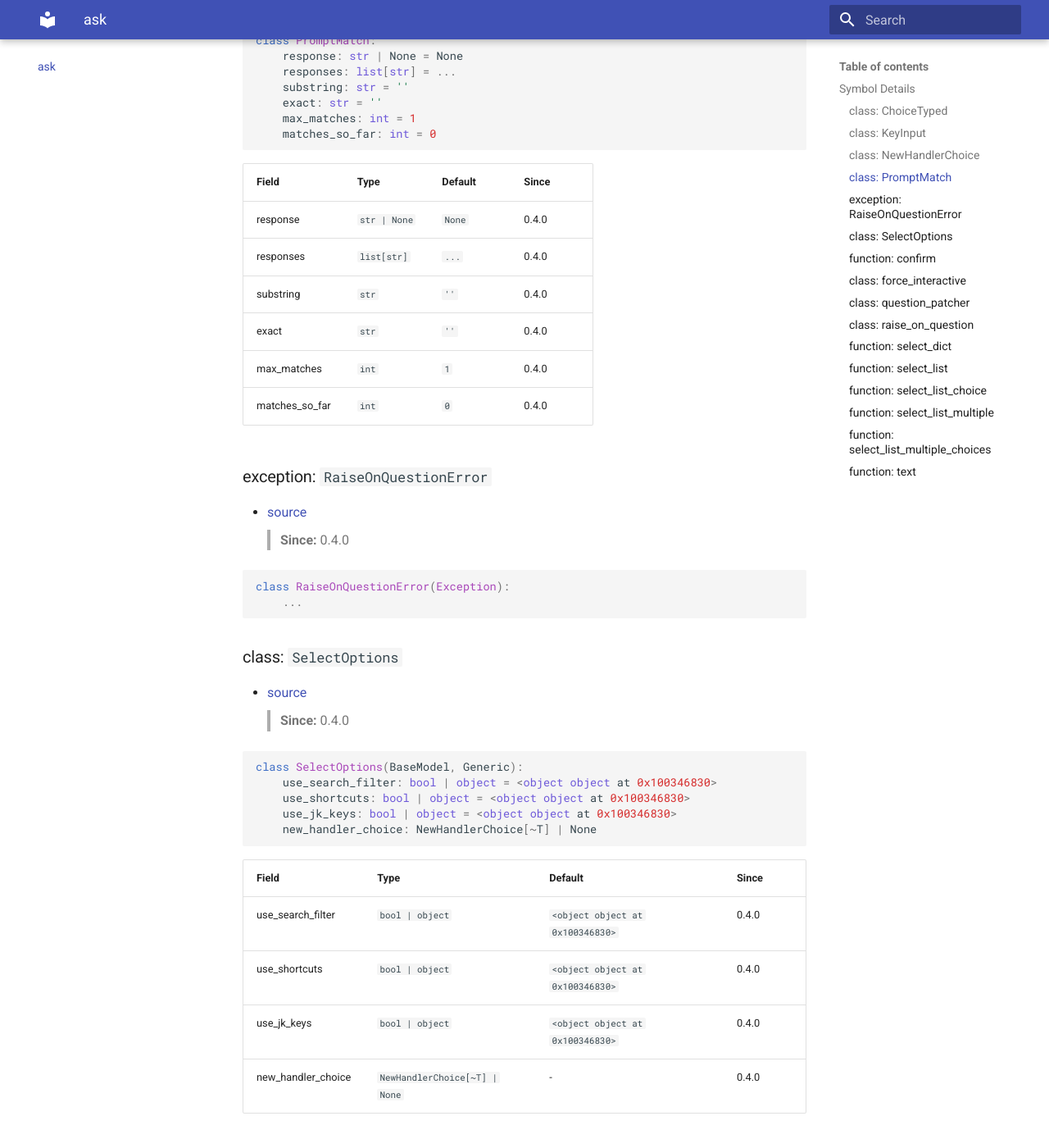
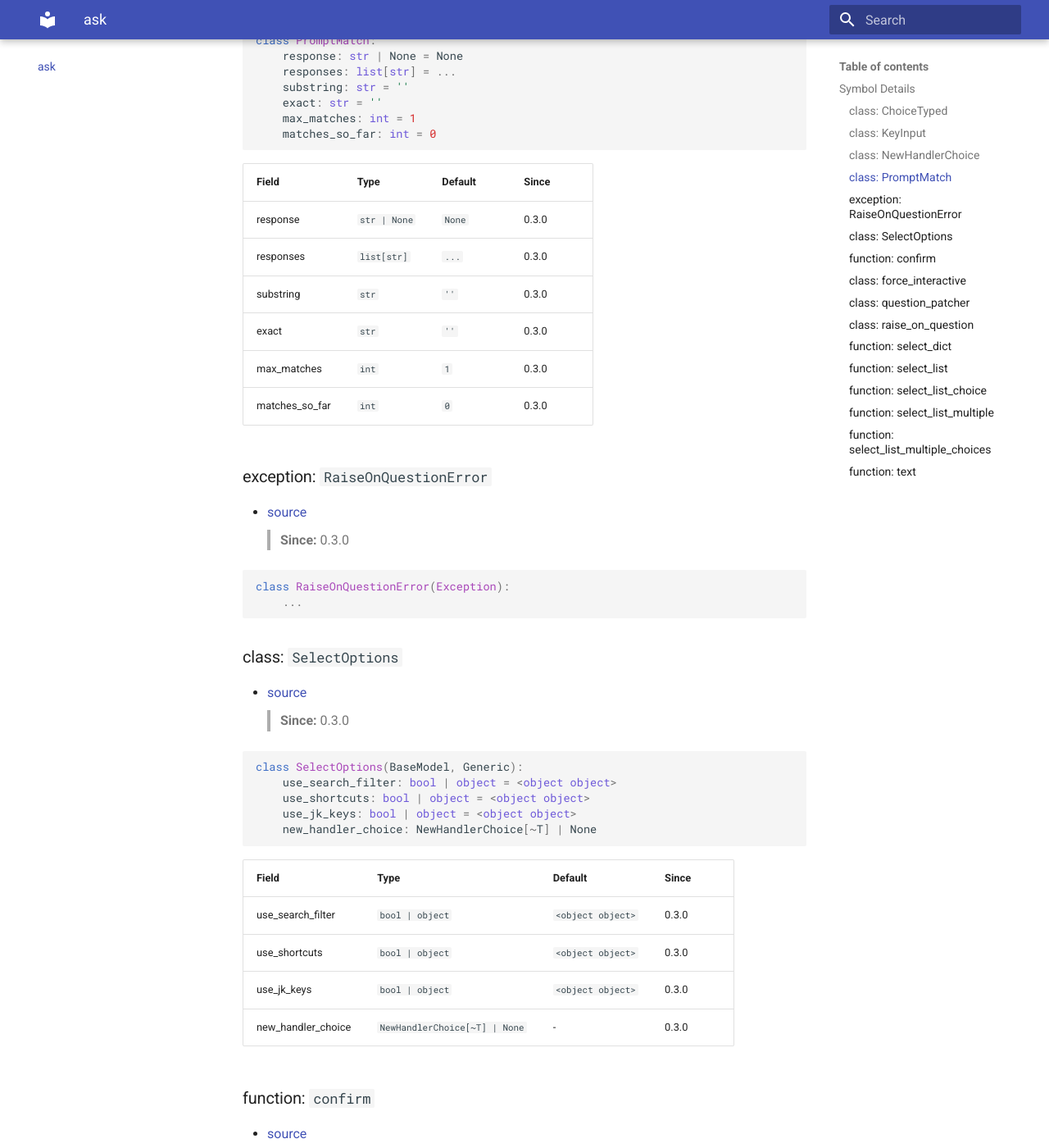
Before and after one commit to EspenAlbert/ask-shell, an MkDocs documentation site: the page built from docs/ask/index.md, in a window 1280 px wide and 1400 px high, scrolled down 2130 px. Shown: the whole window at 82% size. Built offline with MkDocs 1.6.1 and Material for MkDocs 9.7.7, drawn with Linux system fonts in a browser that asks for light colours; some of the changed text lies outside the part shown.

Commit message:
chore: regen

````diff
--- a/docs/ask/index.md
+++ b/docs/ask/index.md
@@ -30,8 +30,8 @@
 <a id="choicetyped_def"></a>
 
 ### class: `ChoiceTyped`
-- [source](../../ask_shell/_internal/interactive.py#L105)
-> **Since:** 0.4.0
+- [source](../../ask_shell/_internal/interactive.py#L106)
+> **Since:** 0.3.0
 
 ```python
 class ChoiceTyped(Generic):
@@ -43,17 +43,17 @@ class ChoiceTyped(Generic):
 
 | Field | Type | Default | Since |
 |---|---|---|---|
-| name | `str` | - | 0.4.0 |
-| value | `~T` | - | 0.4.0 |
-| description | `str | None` | `None` | 0.4.0 |
-| checked | `bool` | `False` | 0.4.0 |
+| name | `str` | - | 0.3.0 |
+| value | `~T` | - | 0.3.0 |
+| description | `str | None` | `None` | 0.3.0 |
+| checked | `bool` | `False` | 0.3.0 |
 <!-- === OK_EDIT: pkg-ext choicetyped_def === -->
 <!-- === DO_NOT_EDIT: pkg-ext keyinput_def === -->
 <a id="keyinput_def"></a>
 
 ### class: `KeyInput`
-- [source](../../ask_shell/_internal/interactive.py#L315)
-> **Since:** 0.4.0
+- [source](../../ask_shell/_internal/interactive.py#L316)
+> **Since:** 0.3.0
 
 ```python
 class KeyInput:
@@ -64,8 +64,8 @@ class KeyInput:
 <a id="newhandlerchoice_def"></a>
 
 ### class: `NewHandlerChoice`
-- [source](../../ask_shell/_internal/interactive.py#L99)
-> **Since:** 0.4.0
+- [source](../../ask_shell/_internal/interactive.py#L100)
+> **Since:** 0.3.0
 
 ```python
 class NewHandlerChoice(Generic):
@@ -75,15 +75,15 @@ class NewHandlerChoice(Generic):
 
 | Field | Type | Default | Since |
 |---|---|---|---|
-| constructor | `Callable[[<class 'str'>], ~T]` | - | 0.4.0 |
-| new_prompt | `str` | - | 0.4.0 |
+| constructor | `Callable[[<class 'str'>], ~T]` | - | 0.3.0 |
+| new_prompt | `str` | - | 0.3.0 |
 <!-- === OK_EDIT: pkg-ext newhandlerchoice_def === -->
 <!-- === DO_NOT_EDIT: pkg-ext promptmatch_def === -->
 <a id="promptmatch_def"></a>
 
 ### class: `PromptMatch`
-- [source](../../ask_shell/_internal/interactive.py#L337)
-> **Since:** 0.4.0
+- [source](../../ask_shell/_internal/interactive.py#L338)
+> **Since:** 0.3.0
 
 ```python
 class PromptMatch:
@@ -97,19 +97,19 @@ class PromptMatch:
 
 | Field | Type | Default | Since |
 |---|---|---|---|
-| response | `str | None` | `None` | 0.4.0 |
-| responses | `list[str]` | `...` | 0.4.0 |
-| substring | `str` | `''` | 0.4.0 |
-| exact | `str` | `''` | 0.4.0 |
-| max_matches | `int` | `1` | 0.4.0 |
-| matches_so_far | `int` | `0` | 0.4.0 |
+| response | `str | None` | `None` | 0.3.0 |
+| responses | `list[str]` | `...` | 0.3.0 |
+| substring | `str` | `''` | 0.3.0 |
+| exact | `str` | `''` | 0.3.0 |
+| max_matches | `int` | `1` | 0.3.0 |
+| matches_so_far | `int` | `0` | 0.3.0 |
 <!-- === OK_EDIT: pkg-ext promptmatch_def === -->
 <!-- === DO_NOT_EDIT: pkg-ext raiseonquestionerror_def === -->
 <a id="raiseonquestionerror_def"></a>
 
 ### exception: `RaiseOnQuestionError`
-- [source](../../ask_shell/_internal/interactive.py#L503)
-> **Since:** 0.4.0
+- [source](../../ask_shell/_internal/interactive.py#L504)
+> **Since:** 0.3.0
 
 ```python
 class RaiseOnQuestionError(Exception):
@@ -120,30 +120,30 @@ class RaiseOnQuestionError(Exception):
 <a id="selectoptions_def"></a>
 
 ### class: `SelectOptions`
-- [source](../../ask_shell/_internal/interactive.py#L139)
-> **Since:** 0.4.0
+- [source](../../ask_shell/_internal/interactive.py#L140)
+> **Since:** 0.3.0
 
 ```python
 class SelectOptions(BaseModel, Generic):
-    use_search_filter: bool | object = <object object at 0x100346830>
-    use_shortcuts: bool | object = <object object at 0x100346830>
-    use_jk_keys: bool | object = <object object at 0x100346830>
+    use_search_filter: bool | object = <object object>
+    use_shortcuts: bool | object = <object object>
+    use_jk_keys: bool | object = <object object>
     new_handler_choice: NewHandlerChoice[~T] | None
 ```
 
 | Field | Type | Default | Since |
 |---|---|---|---|
-| use_search_filter | `bool | object` | `<object object at 0x100346830>` | 0.4.0 |
-| use_shortcuts | `bool | object` | `<object object at 0x100346830>` | 0.4.0 |
-| use_jk_keys | `bool | object` | `<object object at 0x100346830>` | 0.4.0 |
-| new_handler_choice | `NewHandlerChoice[~T] | None` | - | 0.4.0 |
+| use_search_filter | `bool | object` | `<object object>` | 0.3.0 |
+| use_shortcuts | `bool | object` | `<object object>` | 0.3.0 |
+| use_jk_keys | `bool | object` | `<object object>` | 0.3.0 |
+| new_handler_choice | `NewHandlerChoice[~T] | None` | - | 0.3.0 |
 <!-- === OK_EDIT: pkg-ext selectoptions_def === -->
 <!-- === DO_NOT_EDIT: pkg-ext confirm_def === -->
 <a id="confirm_def"></a>
 
 ### function: `confirm`
-- [source](../../ask_shell/_internal/interactive.py#L80)
-> **Since:** 0.4.0
+- [source](../../ask_shell/_internal/interactive.py#L81)
+> **Since:** 0.3.0
 
 ```python
 def confirm(prompt_text: str, *, default: bool | None = None) -> bool:
@@ -154,8 +154,8 @@ def confirm(prompt_text: str, *, default: bool | None = None) -> bool:
 <a id="force_interactive_def"></a>
 
 ### class: `force_interactive`
-- [source](../../ask_shell/_internal/interactive.py#L380)
-> **Since:** 0.4.0
+- [source](../../ask_shell/_internal/interactive.py#L381)
+> **Since:** 0.3.0
 
 ```python
 class force_interactive:
@@ -164,14 +164,14 @@ class force_interactive:
 
 | Field | Type | Default | Since |
 |---|---|---|---|
-| settings | `AskShellSettings` | `...` | 0.4.0 |
+| settings | `AskShellSettings` | `...` | 0.3.0 |
 <!-- === OK_EDIT: pkg-ext force_interactive_def === -->
 <!-- === DO_NOT_EDIT: pkg-ext question_patcher_def === -->
 <a id="question_patcher_def"></a>
 
 ### class: `question_patcher`
-- [source](../../ask_shell/_internal/interactive.py#L396)
-> **Since:** 0.4.0
+- [source](../../ask_shell/_internal/interactive.py#L397)
+> **Since:** 0.3.0
 
 ```python
 class question_patcher(force_interactive):
@@ -190,17 +190,17 @@ thread pools, prompt_toolkit may still write to closed streams.
 
 | Field | Type | Default | Since |
 |---|---|---|---|
-| settings | `AskShellSettings` | `...` | 0.4.0 |
-| responses | `list[str]` | `...` | 0.4.0 |
-| next_response | `int` | `0` | 0.4.0 |
-| dynamic_responses | `list[PromptMatch]` | `...` | 0.4.0 |
+| settings | `AskShellSettings` | `...` | 0.3.0 |
+| responses | `list[str]` | `...` | 0.3.0 |
+| next_response | `int` | `0` | 0.3.0 |
+| dynamic_responses | `list[PromptMatch]` | `...` | 0.3.0 |
 <!-- === OK_EDIT: pkg-ext question_patcher_def === -->
 <!-- === DO_NOT_EDIT: pkg-ext raise_on_question_def === -->
 <a id="raise_on_question_def"></a>
 
 ### class: `raise_on_question`
-- [source](../../ask_shell/_internal/interactive.py#L509)
-> **Since:** 0.4.0
+- [source](../../ask_shell/_internal/interactive.py#L510)
+> **Since:** 0.3.0
 
 ```python
 class raise_on_question(force_interactive):
@@ -210,15 +210,15 @@ class raise_on_question(force_interactive):
 
 | Field | Type | Default | Since |
 |---|---|---|---|
-| settings | `AskShellSettings` | `...` | 0.4.0 |
-| raise_error | `Callable[[<class 'str'>], BaseException]` | `<class 'ask_shell._internal.interactive.RaiseOnQuestionError'>` | 0.4.0 |
+| settings | `AskShellSettings` | `...` | 0.3.0 |
+| raise_error | `Callable[[<class 'str'>], BaseException]` | `<class 'ask_shell._internal.interactive.RaiseOnQuestionError'>` | 0.3.0 |
 <!-- === OK_EDIT: pkg-ext raise_on_question_def === -->
 <!-- === DO_NOT_EDIT: pkg-ext select_dict_def === -->
 <a id="select_dict_def"></a>
 
 ### function: `select_dict`
-- [source](../../ask_shell/_internal/interactive.py#L260)
-> **Since:** 0.4.0
+- [source](../../ask_shell/_internal/interactive.py#L261)
+> **Since:** 0.3.0
 
 ```python
 def select_dict(prompt_text: str, choices: dict[str, ~T], *, default: str | None = None, options: SelectOptions | None = None) -> ~T:
@@ -229,8 +229,8 @@ def select_dict(prompt_text: str, choices: dict[str, ~T], *, default: str | None
 <a id="select_list_def"></a>
 
 ### function: `select_list`
-- [source](../../ask_shell/_internal/interactive.py#L276)
-> **Since:** 0.4.0
+- [source](../../ask_shell/_internal/interactive.py#L277)
+> **Since:** 0.3.0
 
 ```python
 def select_list(prompt_text: str, choices: list[str], *, default: str | None = None, options: SelectOptions | None = None) -> str:
@@ -241,8 +241,8 @@ def select_list(prompt_text: str, choices: list[str], *, default: str | None = N
 <a id="select_list_choice_def"></a>
 
 ### function: `select_list_choice`
-- [source](../../ask_shell/_internal/interactive.py#L301)
-> **Since:** 0.4.0
+- [source](../../ask_shell/_internal/interactive.py#L302)
+> **Since:** 0.3.0
 
 ```python
 def select_list_choice(prompt_text: str, choices: list[ChoiceTyped[~T]], *, default: ~T | None = None, options: SelectOptions | None = None) -> ~T:
@@ -253,8 +253,8 @@ def select_list_choice(prompt_text: str, choices: list[ChoiceTyped[~T]], *, defa
 <a id="select_list_multiple_def"></a>
 
 ### function: `select_list_multiple`
-- [source](../../ask_shell/_internal/interactive.py#L229)
-> **Since:** 0.4.0
+- [source](../../ask_shell/_internal/interactive.py#L230)
+> **Since:** 0.3.0
 
 ```python
 def select_list_multiple(prompt_text: str, choices: list[str], *, default: list[str] | None = None, options: SelectOptions | None = None) -> list[str]:
@@ -265,8 +265,8 @@ def select_list_multiple(prompt_text: str, choices: list[str], *, default: list[
 <a id="select_list_multiple_choices_def"></a>
 
 ### function: `select_list_multiple_choices`
-- [source](../../ask_shell/_internal/interactive.py#L245)
-> **Since:** 0.4.0
+- [source](../../ask_shell/_internal/interactive.py#L246)
+> **Since:** 0.3.0
 
 ```python
 def select_list_multiple_choices(prompt_text: str, choices: list[ChoiceTyped[~T]], default: list[~T] | None = None, *, options: SelectOptions | None = None) -> list[~T]:
@@ -277,8 +277,8 @@ def select_list_multiple_choices(prompt_text: str, choices: list[ChoiceTyped[~T]
 <a id="text_def"></a>
 
 ### function: `text`
-- [source](../../ask_shell/_internal/interactive.py#L128)
-> **Since:** 0.4.0
+- [source](../../ask_shell/_internal/interactive.py#L129)
+> **Since:** 0.3.0
 
 ```python
 def text(prompt_text: str, default: str = '') -> str:
````
Also changed, not shown: ask_shell.api.yaml (+23 -32 lines), docs/_root/askshellsettings.md (+4 -4 lines), docs/console/index.md (+16 -16 lines), docs/index.md (+5 -0 lines), docs/shell/index.md (+49 -49 lines), docs/shell_events/index.md (+21 -21 lines).
